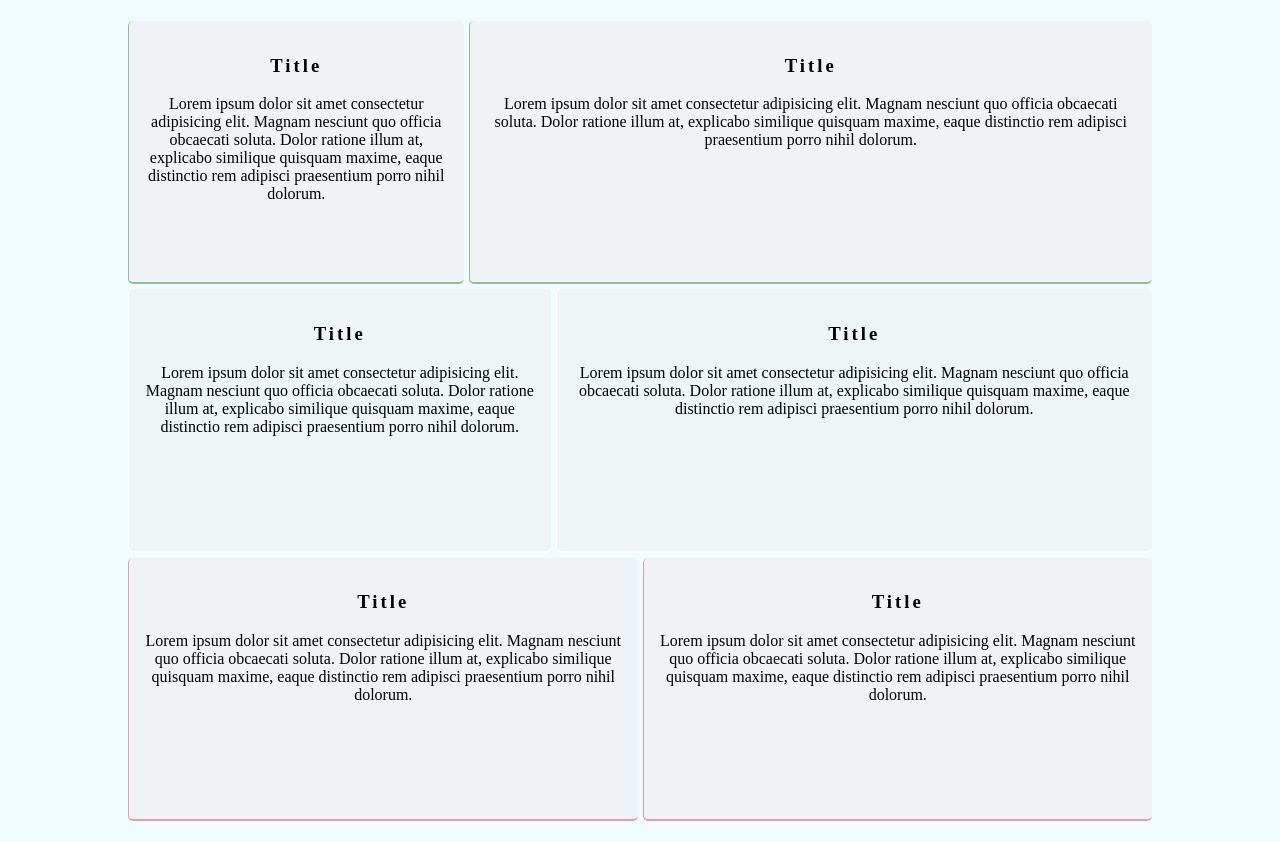
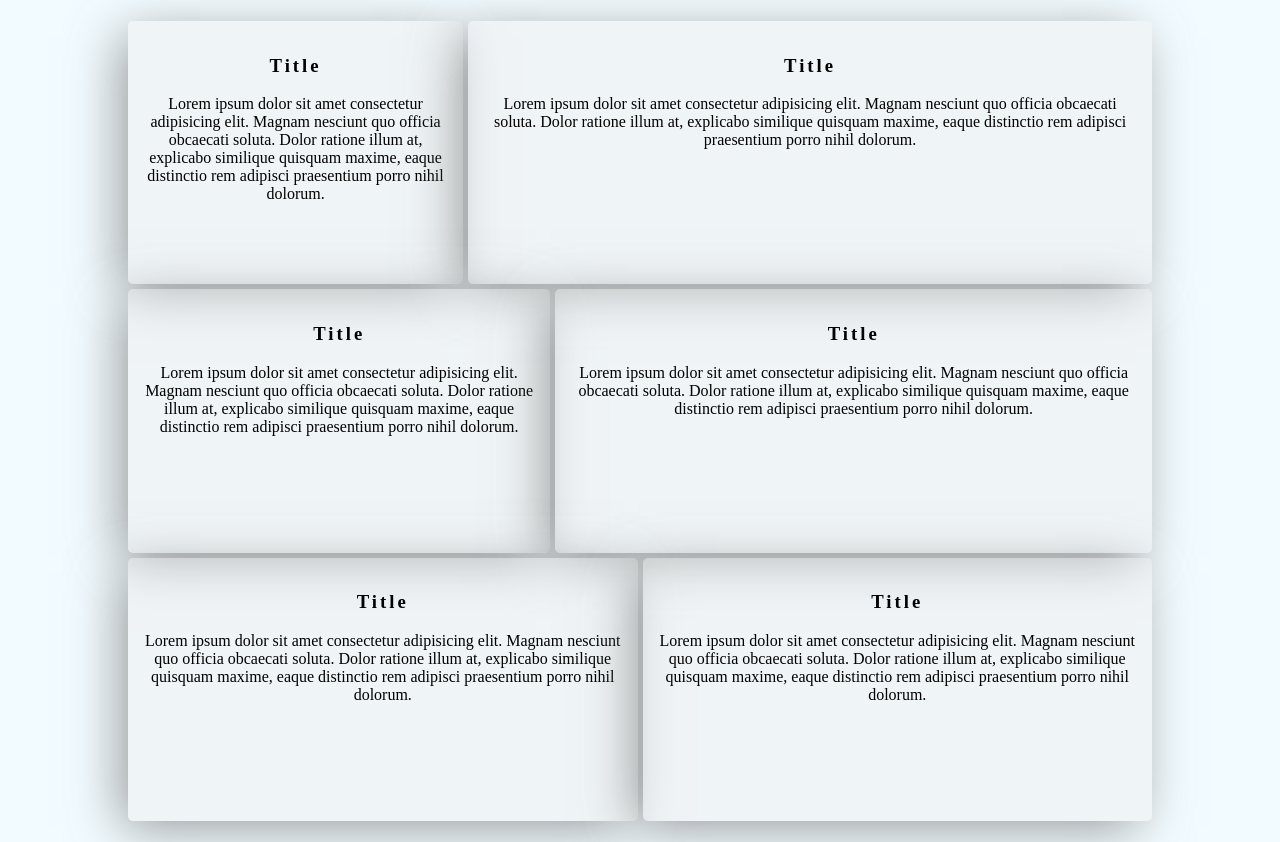
Before and after one commit to soleymanisepehr88/project08, a plain HTML site: page index.html in a window 1280 px wide. Drawn offline with Linux system fonts and the light colour scheme.

Commit message:
Add files via upload

```diff
--- a/style.css
+++ b/style.css
@@ -44,8 +44,9 @@ background-color:rgba(233, 232, 231, 0.377);
 width:           35%;
 text-align:      center;
 padding:         15px;
-border-left:     1px solid rgba(29, 124, 42, 0.452);
-border-bottom:   2px solid rgba(29, 124, 42, 0.452);
+box-shadow: -10px 10px 50px -5px rgba(112,112,112,0.75);
+-webkit-box-shadow: -10px 10px 50px -5px rgba(112,112,112,0.75);
+-moz-box-shadow: -10px 10px 50px -5px rgba(112,112,112,0.75);
 }
 
 .child-4{
@@ -53,8 +54,9 @@ background-color:rgba(233, 232, 231, 0.377);
 width:           75%;
 text-align:      center;
 padding:         15px;
-border-left:     1px solid rgba(29, 124, 42, 0.452);
-border-bottom:   2px solid rgba(29, 124, 42, 0.452);
+box-shadow: -10px 10px 50px -5px rgba(112,112,112,0.75);
+-webkit-box-shadow: -10px 10px 50px -5px rgba(112,112,112,0.75);
+-moz-box-shadow: -10px 10px 50px -5px rgba(112,112,112,0.75);
 }
 
 .row-2{
@@ -73,8 +75,9 @@ width:           45%;
 border-radius:   5px;
 text-align:      center;
 padding:         15px;
-border-left:     1px solid rgb(255, 255, 255);
-border-bottom:   2px solid rgb(255, 255, 255);
+box-shadow: -10px 10px 50px -5px rgba(112,112,112,0.75);
+-webkit-box-shadow: -10px 10px 50px -5px rgba(112,112,112,0.75);
+-moz-box-shadow: -10px 10px 50px -5px rgba(112,112,112,0.75);
 }
 
 .child-right{
@@ -82,8 +85,9 @@ width:           65%;
 border-radius:   5px;
 text-align:      center;
 padding:         15px;
-border-left:     1px solid rgb(255, 255, 255);
-border-bottom:   2px solid rgb(255, 255, 255);
+box-shadow: -10px 10px 50px -5px rgba(112,112,112,0.75);
+-webkit-box-shadow: -10px 10px 50px -5px rgba(112,112,112,0.75);
+-moz-box-shadow: -10px 10px 50px -5px rgba(112,112,112,0.75);
 }
 
 .row-3{
@@ -101,8 +105,9 @@ background-color:rgba(233, 232, 231, 0.377);
 width:           50%;
 text-align:      center;
 padding:         15px;
-border-left:     1px solid rgba(212, 31, 31, 0.397);
-border-bottom:   2px solid rgba(212, 31, 31, 0.397);
+box-shadow: -10px 10px 50px -5px rgba(112,112,112,0.75);
+-webkit-box-shadow: -10px 10px 50px -5px rgba(112,112,112,0.75);
+-moz-box-shadow: -10px 10px 50px -5px rgba(112,112,112,0.75);
 }
 
 .child-2{
@@ -110,8 +115,9 @@ background-color:rgba(233, 232, 231, 0.377);
 width:           50%;
 text-align:      center;
 padding:         15px;
-border-left:     1px solid rgba(212, 31, 31, 0.397);
-border-bottom:   2px solid rgba(212, 31, 31, 0.397);
+box-shadow: -10px 10px 50px -5px rgba(112,112,112,0.75);
+-webkit-box-shadow: -10px 10px 50px -5px rgba(112,112,112,0.75);
+-moz-box-shadow: -10px 10px 50px -5px rgba(112,112,112,0.75);
 }
 
 h3{
```
